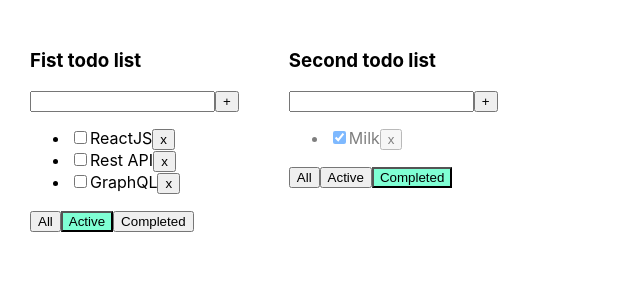
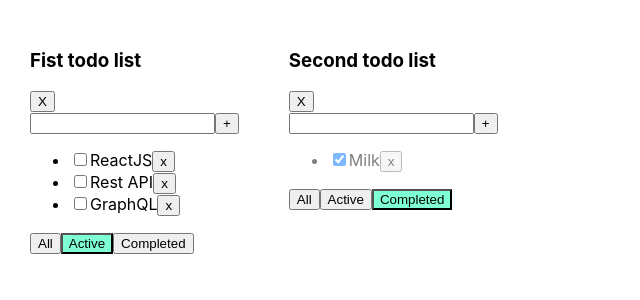
Before and after one commit to Rombeso/TodoList, a React (Create React App) app: page / in a window 1280 px wide. Shown: the top 300 px of the page, without its empty margins (0-640 px from the left). Built offline with nearby package versions, Linux system fonts and the light colour scheme.

Commit message:
Added new functionality. Possible to remove any todo list.

```diff
--- a/src/App.tsx
+++ b/src/App.tsx
@@ -5,7 +5,7 @@ import {v1} from 'uuid';
 
 export type FilterValuesType = "all" | "active" | "completed";
 
-type TodoListsType ={
+type TodoListsType = {
     id: string
     title: string
     filter: FilterValuesType
@@ -28,7 +28,7 @@ function App() {
         let allTasks = tasks[todolistID];
         let newTasks = [task, ...allTasks];
         tasks[todolistID] = newTasks
-        setTasks({... tasks});
+        setTasks({...tasks});
     }
 
     function changeStatus(taskId: string, isDone: boolean, todolistID: string) {
@@ -39,8 +39,6 @@ function App() {
         }
         setTasks({...tasks});
     }
-
-
 
     function changeFilter(value: FilterValuesType, todolistID: string) {
         let todoList = todoLists.find(f => f.id === todolistID)
@@ -53,7 +51,7 @@ function App() {
     let todoListID1 = v1()
     let todoListID2 = v1()
 
-    let [todoLists, setTodoList] = useState<Array<TodoListsType>> ([
+    let [todoLists, setTodoList] = useState<Array<TodoListsType>>([
         {id: todoListID1, title: 'Fist todo list', filter: 'active'},
         {id: todoListID2, title: 'Second todo list', filter: 'completed'}
     ])
@@ -72,11 +70,15 @@ function App() {
         ]
     })
 
+    const removeTodoList = (todolistID: string) => {
+        let filteredTodoList = todoLists.filter(f => f.id !== todolistID)
+        setTodoList(filteredTodoList)
 
+    }
     return (
         <div className="App">
             {
-                todoLists.map(m=> {
+                todoLists.map(m => {
                     let tasksForTodolist = tasks[m.id];
 
                     if (m.filter === "active") {
@@ -96,6 +98,8 @@ function App() {
                             addTask={addTask}
                             changeTaskStatus={changeStatus}
                             filter={m.filter}
+                            removeTodoList={removeTodoList}
+
                         />
                     )
                 })
--- a/src/Todolist.tsx
+++ b/src/Todolist.tsx
@@ -16,6 +16,7 @@ type PropsType = {
     addTask: (title: string, todolistID: string) => void
     changeTaskStatus: (taskId: string, isDone: boolean, todolistID: string) => void
     filter: FilterValuesType
+    removeTodoList: (todolistID: string) => void
 }
 
 export function Todolist(props: PropsType) {
@@ -46,10 +47,11 @@ export function Todolist(props: PropsType) {
     const onAllClickHandler = () => props.changeFilter("all", props.todolistID);
     const onActiveClickHandler = () => props.changeFilter("active", props.todolistID);
     const onCompletedClickHandler = () => props.changeFilter("completed", props.todolistID);
-
+const removeTodoList = () => props.removeTodoList(props.todolistID);
 
     return <div>
         <h3>{props.title}</h3>
+        <button onClick={removeTodoList}>X</button>
         <div>
             <input value={title}
                    onChange={onChangeHandler}
```
Lines whose indentation alone changed are shown as unchanged.
